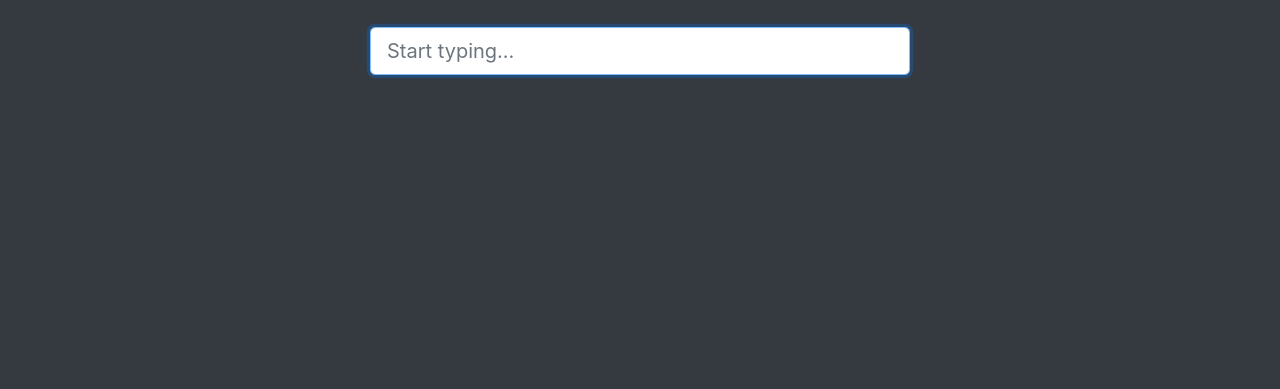
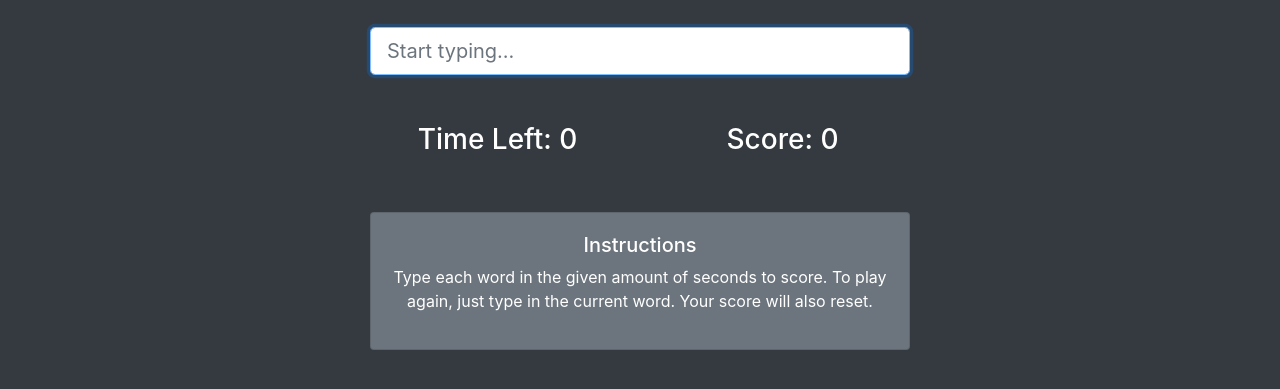
Before and after one commit to charlesmartinreed/Wordbeater-JS, a plain HTML site: page index.html in a window 1280 px wide. Shown: the part 309-698 px from the top of the page. Drawn offline with nearby package versions, Linux system fonts and the light colour scheme.

Commit message:
Complete index.html skeleton and styling.

```diff
--- a/index.html
+++ b/index.html
@@ -21,14 +21,34 @@
 					<h2 class="display-2 mb-5" id="current-word">hello</h2>
 					<input type="text" class="form-control form-control-lg" placeholder="Start typing..." id="word-input" autofocus>
 					<h4 class="mt-3" id="message"></h4>
+
+					<!-- Word & Input -->
+					<div class="row mt-5">
+						<div class="col-md-6">
+							<h3>Time Left:
+								<span id="time">0</span>
+							</h3>
+						</div>
+						<div class="col-md-6">
+							<h3>Score:
+								<span id="score">0</span>
+							</h3>
+						</div>
+					</div>
+
+					<!-- Instructions -->
+					<div class="row mt-5">
+						<div class="col-md-12">
+							<div class="card card-body bg-secondary text-white">
+								<h5>Instructions</h5>
+								<p>Type each word in the given amount of seconds to score. To play again, just type in the current word. Your score will also reset.</p>
+							</div>
+						</div>
+					</div>
 				</div>
 			</div>
-
 		</div>
 
-
-
-
-
+		<script src="app.js">
 	</body>
 </html>
```
